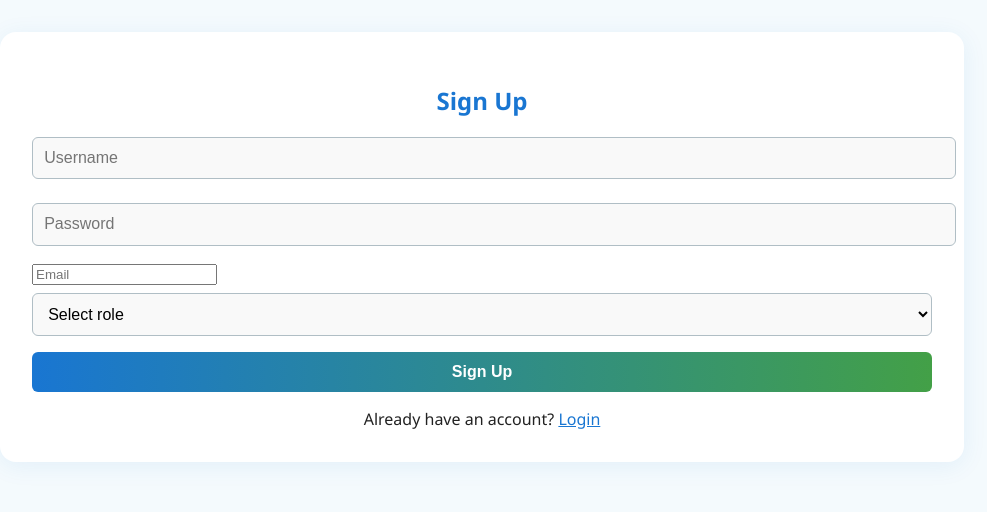
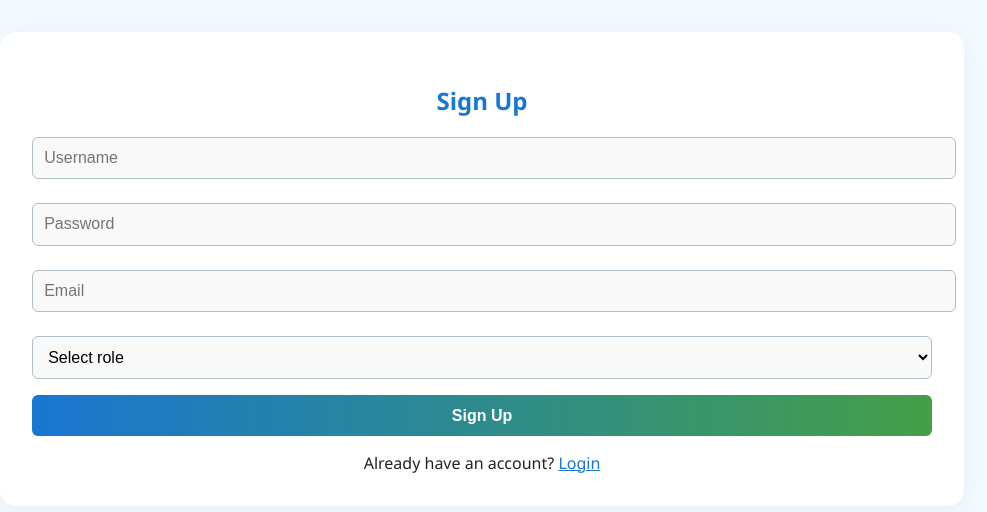
Before and after one commit to yunus-tuncbilek/math-mate, a Flask app: page /signup in a window 1280 px wide. Shown: the top 512 px of the page, without its empty margins (158-1145 px from the left). Run offline with Flask 3, Linux system fonts and the light colour scheme.

Commit message:
simplified input style

```diff
--- a/static/style.css
+++ b/static/style.css
@@ -48,7 +48,7 @@ h2 {
     margin-bottom: 0.5em;
     text-align: center;
 }
-textarea, input[type="text"], input[type="password"], select {
+textarea, input, select {
     width: 100%;
     padding: 0.7em;
     margin: 0.5em 0 1em 0;
```
